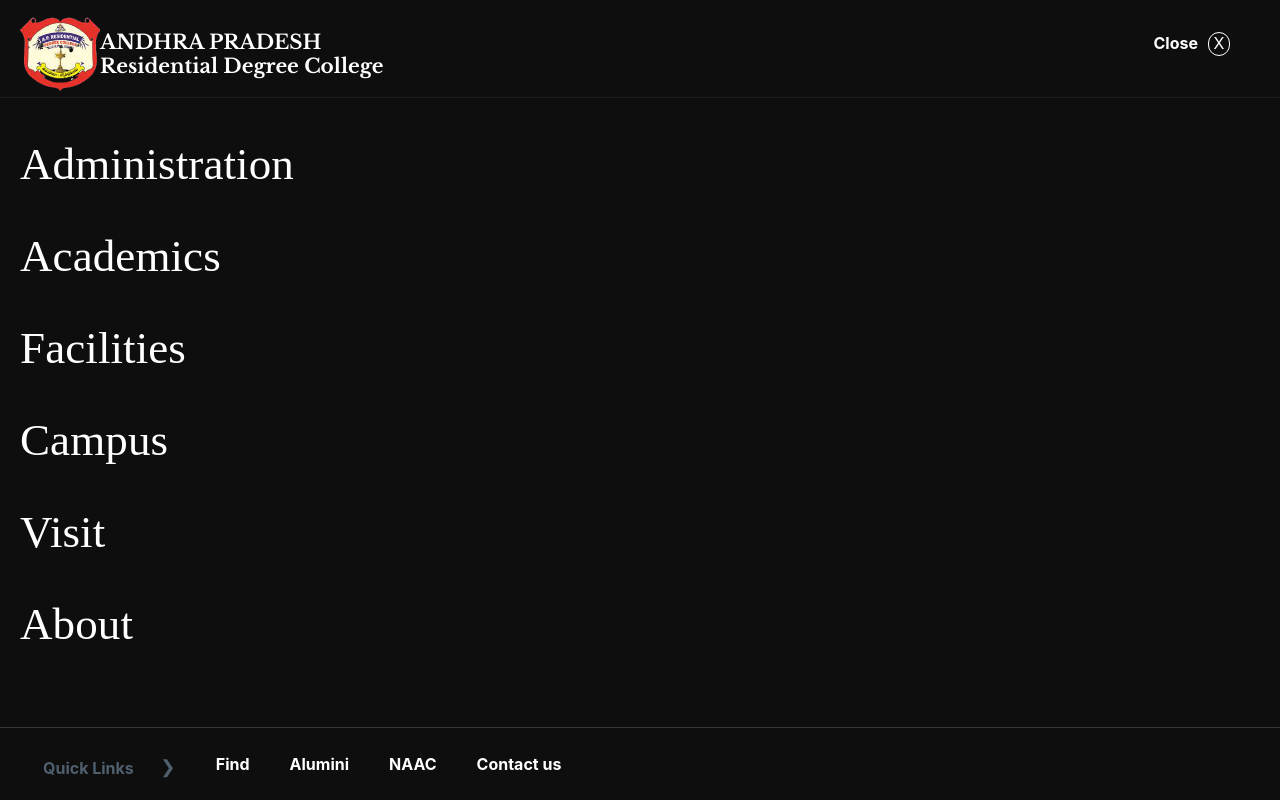
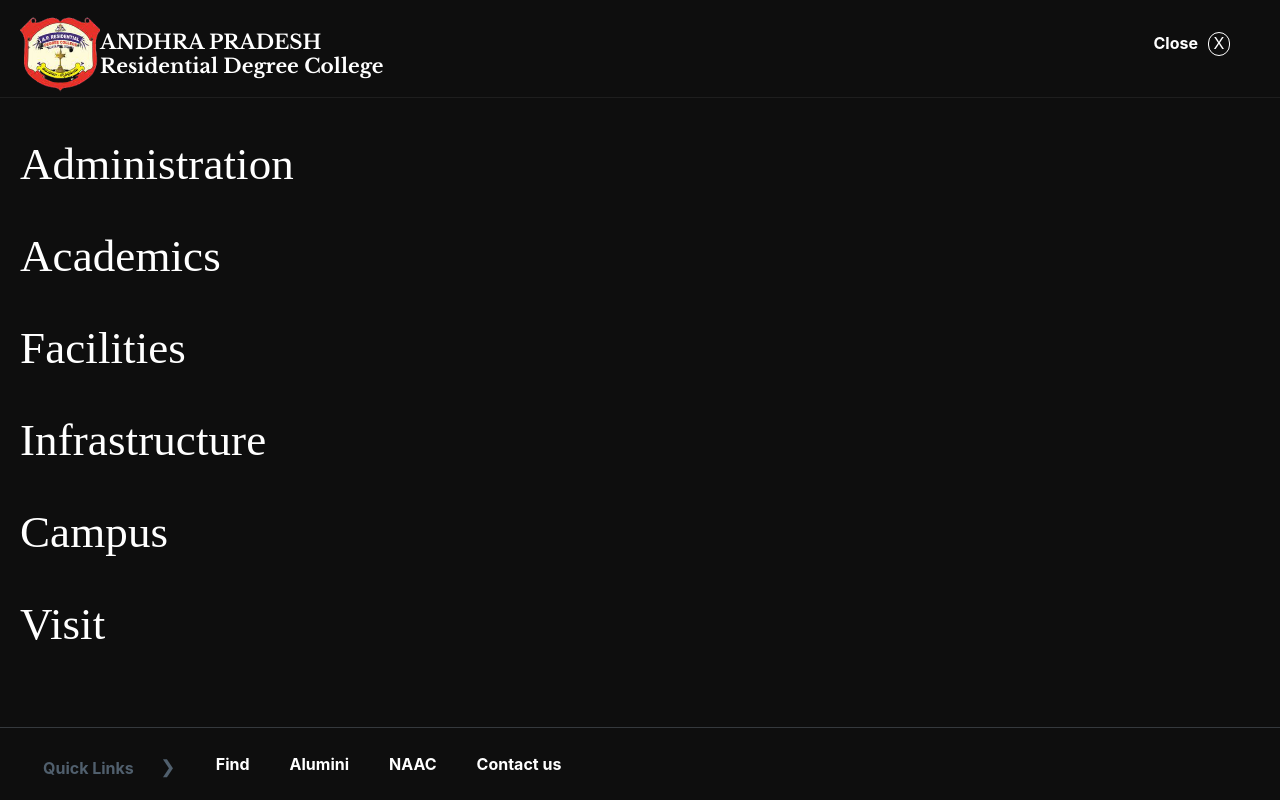
Before and after one commit to chandra-sekharan/AprdcDemo, a React (Create React App) app: page /infrastructure in a window 1280 px wide. Both pictures are taken after a click on the element 1250 px from the left and 45 px from the top of the page. Built offline with nearby package versions, Linux system fonts and the light colour scheme.

Commit message:
frontend

```diff
--- a/src/components/Header.js
+++ b/src/components/Header.js
@@ -3,6 +3,7 @@ import '../components/styles/header.css';
 import logo from './images/logo.png';
 import {Link} from 'react-router-dom'
 import Submenu from "./Submenu";
+
 
 
 const Header =()=>{
@@ -37,6 +38,7 @@ const Header =()=>{
     const Facilities=[{id:"Hostel",name:"Hostel",},{id:"Blind-Software",name:"Blind Software",},{id:"RO-Water-Plant",name:"RO Water Plant",},{id:"Industrial-Collaboration",name:"Industrial Collaboration",},{id:"GYM",name:"GYM",},{id:"mentoring",name:"Mentoring",},{id:"register",name:"Student Registration",}];
     const Campus = [{id:"Library",name:"Library",},{id:"NCC",name:"NCC",},{id:"NSS",name:"NSS",},{id:"Placement-Cell",name:"Placement Cell",},{id:"Laboratories",name:"Laboratories",},];
     const Visit = [{id:"Visit-APRDC",name:"Visit APRDC"} , {id:"Maps-and-Direction",name:"Maps and Direction"},];
+    const Infra = [{id:"infrastructure",name:"Infrastructure"} ,];
     const About = [{id:"History-of-APRDC",name:"History of APRDC"},{id:"List-of-succcession-of-Principals",name:"List of succcession of Principals"},{id:"College-Profile",name:"College Profile"},{id:"NIRF",name:"NIRF"},{id:"AISHE",name:"AISHE"},];
 
     const [menuitems , setitems] = useState(['']);
@@ -117,6 +119,7 @@ const Header =()=>{
                     <li onClick={()=>sub(Administration)}>Administration</li><br></br>
                     <li onClick={()=>sub(Academics)}>Academics</li><br></br>
                     <li onClick={()=>sub(Facilities)}>Facilities</li><br></br>
+                    <li onClick={()=>sub(Infra)}>Infrastructure</li><br></br>
                     <li onClick={()=>sub(Campus)}>Campus</li><br></br>
                     <li onClick={()=>sub(Visit)}>Visit</li><br></br>
                     <li onClick={()=>sub(About)}>About</li>
--- /dev/null
+++ b/src/components/Infrastructure.js
@@ -0,0 +1,13 @@
+import React from "react";
+
+
+
+const Infrastructure = ()=>{
+    return(
+        <>
+        <h1>Hello wordl</h1>
+        </>
+    )
+}
+
+export default Infrastructure
--- a/src/components/Register.js
+++ b/src/components/Register.js
@@ -51,7 +51,7 @@ const Register = ()=>{
 
 
 
-        const res = await fetch("https://aprdc-backend-wc83.onrender.com/student",{
+        const res = await fetch("http://localhost:3001/student",{
             method:"POST",
             headers:{
                 "Content-Type":"application/json"
@@ -61,7 +61,7 @@ const Register = ()=>{
             })
         })
 
-     console.log(inputdata)
+        console.log(res)
         const status = res.status
         console.log(status)
         if(status === 200)
--- a/src/components/Router.js
+++ b/src/components/Router.js
@@ -39,6 +39,7 @@ import Register from './Register';
 import Find from './Find';
 import Mentoring from './Mentoring';
 import RTI from './RTI';
+import Infrastructure from './Infrastructure';
 
 
 const Router =() => {
@@ -111,6 +112,7 @@ const Router =() => {
         <Route path='/find' element={<Find/>} />
         <Route path='/mentoring' element={<Mentoring/>} />
         <Route path='/RTI' element={<RTI/>} />
+        <Route path='/infrastructure' element={<Infrastructure/>} />
        </Routes>
 
     </div>
```
